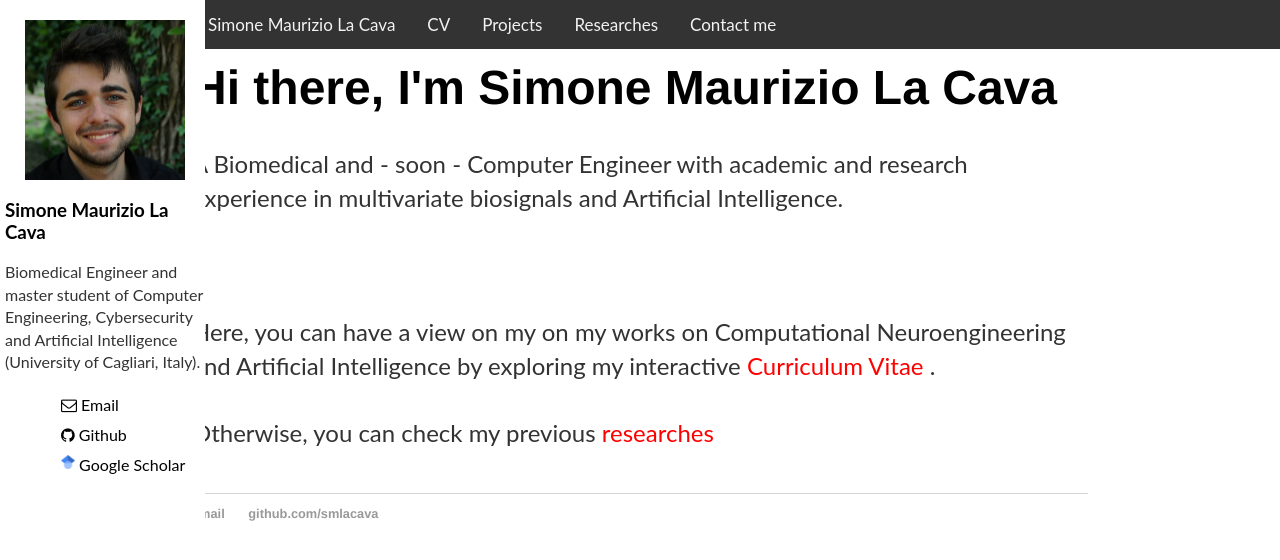
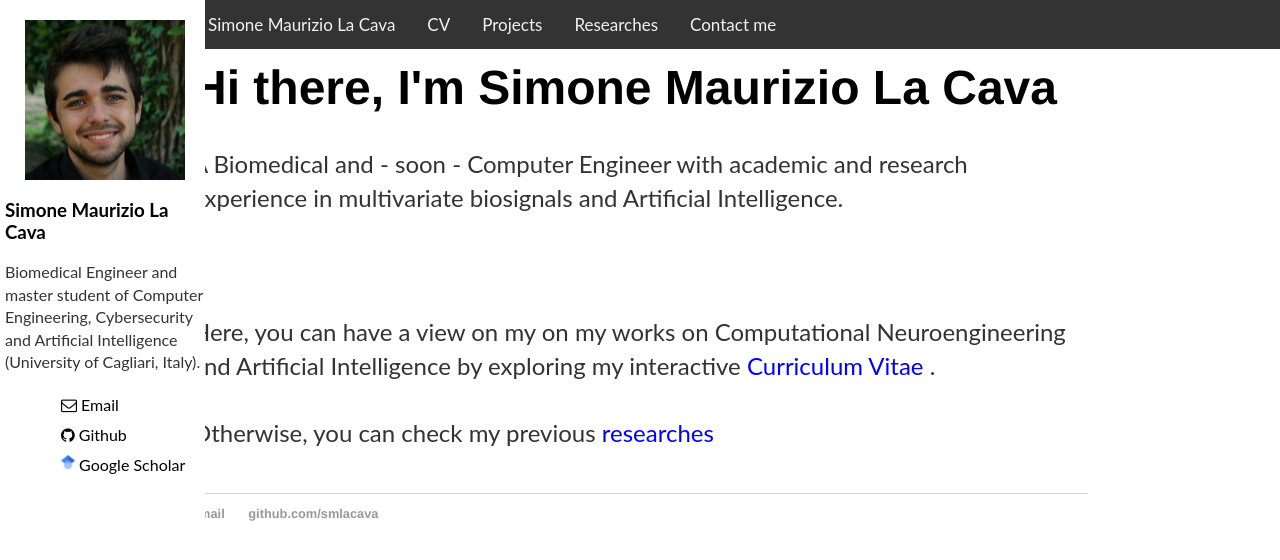
Before and after one commit to smlacava/smlacava.github.io, a Jekyll site: the page built from index.html, in a window 1280 px wide. Shown: the top 560 px of the page. Built offline with Jekyll 4.4.1, drawn with Linux system fonts in a browser that asks for light colours.

Commit message:
Update index.html

```diff
--- a/index.html
+++ b/index.html
@@ -5,7 +5,7 @@
 <div class="blurb">
 	<h1>Hi there, I'm Simone Maurizio La Cava</h1>
 	<p>A Biomedical and - soon - Computer Engineer with academic and research experience in multivariate biosignals and Artificial Intelligence. <br><br><br><br>
-		Here, you can have a view on my on my works on Computational Neuroengineering and Artificial Intelligence by exploring my interactive <a href="/CV" style="color:red"> Curriculum Vitae </a>.
+		Here, you can have a view on my on my works on Computational Neuroengineering and Artificial Intelligence by exploring my interactive <a href="/CV" style="color:blue"> Curriculum Vitae </a>.
 		<br><br>
-		Otherwise, you can check my previous <a href="https://scholar.google.com/citations?user=ilco-ckAAAAJ&oi=ao" style="color:red">researches</a></p>.
+		Otherwise, you can check my previous <a href="https://scholar.google.com/citations?user=ilco-ckAAAAJ&oi=ao" style="color:blue">researches</a></p>.
 </div><!-- /.blurb -->
```
